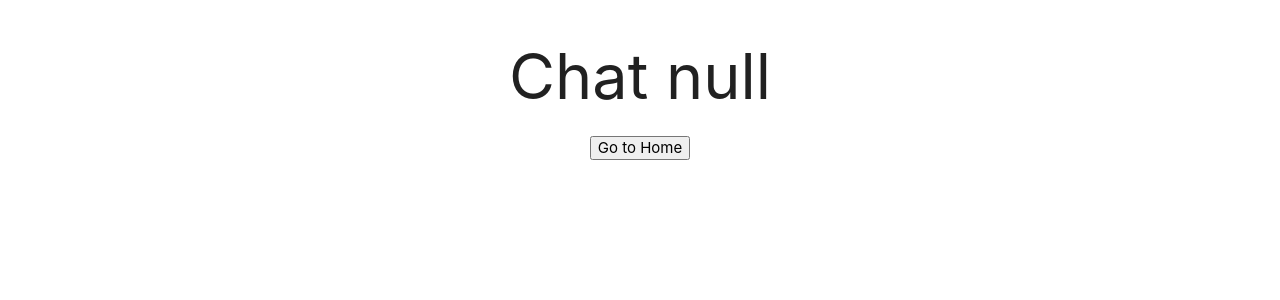
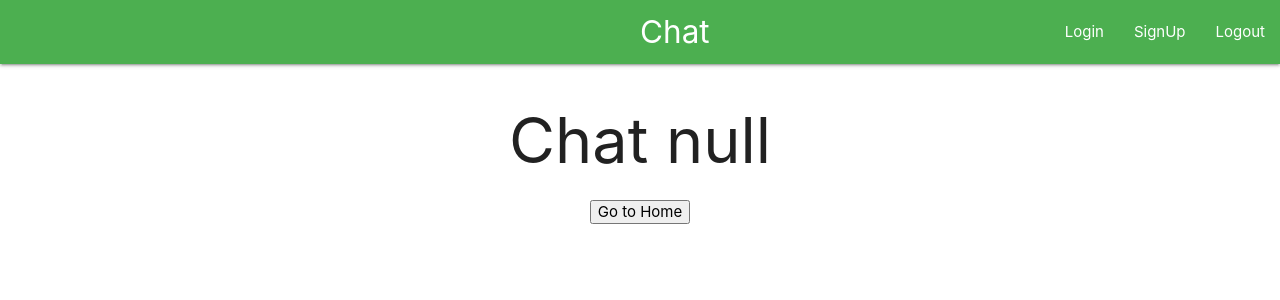
Before and after one commit to swapnilhota/mern-chat-application, a React (Create React App) app in the folder client/: page /chat/1/1 in a window 1280 px wide. Shown: the top 300 px of the page. Built offline with nearby package versions, Linux system fonts and the light colour scheme.

Commit message:
update navbar

```diff
--- a/client/public/index.html
+++ b/client/public/index.html
@@ -24,6 +24,7 @@
     -->
   <!-- Compiled and minified CSS -->
   <link rel="stylesheet" href="https://cdnjs.cloudflare.com/ajax/libs/materialize/1.0.0/css/materialize.min.css">
+  <link href="https://fonts.googleapis.com/icon?family=Material+Icons" rel="stylesheet">
 
   <title>React App</title>
 </head>
@@ -43,6 +44,12 @@
     -->
   <!-- Compiled and minified JavaScript -->
   <script src="https://cdnjs.cloudflare.com/ajax/libs/materialize/1.0.0/js/materialize.min.js"></script>
+  <script>
+    document.addEventListener('DOMContentLoaded', function () {
+      var elems = document.querySelectorAll('.sidenav');
+      var instances = M.Sidenav.init(elems);
+    });
+  </script>
 </body>
 
 </html>
--- a/client/src/App.js
+++ b/client/src/App.js
@@ -3,7 +3,8 @@ import { BrowserRouter as Router, Switch, Route } from 'react-router-dom';
 import React, { useState } from 'react';
 import { UserContext } from './UserContext';
 import Chat from './components/chat/Chat';
-import Home from './components/home/Home'
+import Home from './components/home/Home';
+import Navbar from './components/layout/Navbar';
 
 function App() {
 
@@ -13,6 +14,7 @@ function App() {
     <Router>
       <div className="App">
         <UserContext.Provider value={{ user, setUser }}>
+          <Navbar />
           <Switch>
             <Route exact path="/" component={Home} />
             <Route path="/chat" component={Chat} />
--- a/client/src/components/layout/Navbar.js
+++ b/client/src/components/layout/Navbar.js
@@ -2,9 +2,11 @@ import React from 'react'
 
 const Navbar = () => {
     return (
+        <div>
             <nav className="green">
                 <div className="nav-wrapper">
                     <a href="#" className="brand-logo">Chat</a>
+                    <a href="#" data-target="mobile-demo" class="sidenav-trigger"><i class="material-icons">menu</i></a>
                     <ul id="nav-mobile" className="right hide-on-med-and-down">
                         <li><a href="#">Login</a></li>
                         <li><a href="#">SignUp</a></li>
@@ -12,6 +14,12 @@ const Navbar = () => {
                     </ul>
                 </div>
             </nav>
+            <ul class="sidenav" id="mobile-demo">
+                <li><a href="#">Login</a></li>
+                <li><a href="#">SignUp</a></li>
+                <li><a href="#">Logout</a></li>
+            </ul>
+        </div>
 
     )
 }
```
Lines whose indentation alone changed are shown as unchanged.
